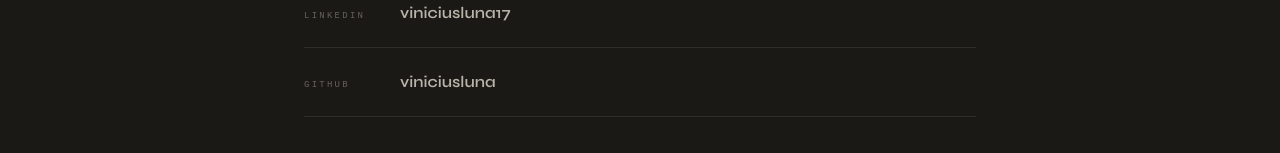
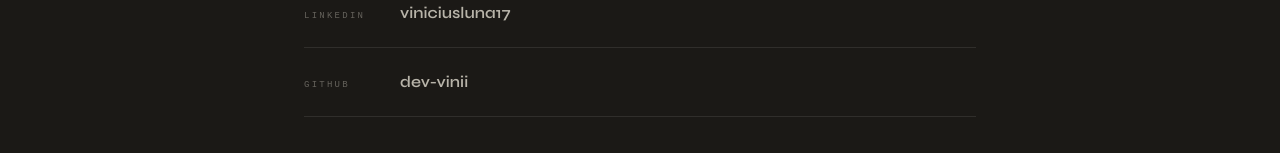
Before and after one commit to dev-vinii/profile, a React (Vite) app: page / in a window 1280 px wide. Both pictures are taken after a click on the button "CONTACT". Shown: the part 459-612 px from the top of the page. Built offline with nearby package versions, Linux system fonts and the light colour scheme; a web font is replaced by a local one.

Commit message:
feat: update github username and link to reflect new github handle :sparkles:

```diff
--- a/src/pages/contact.tsx
+++ b/src/pages/contact.tsx
@@ -14,8 +14,8 @@
   },
   {
     label: "GitHub",
-    value: "viniciusluna",
-    href: "https://github.com/viniciusluna",
+    value: "dev-vinii",
+    href: "https://github.com/dev-vinii",
   },
 ];
 
```
